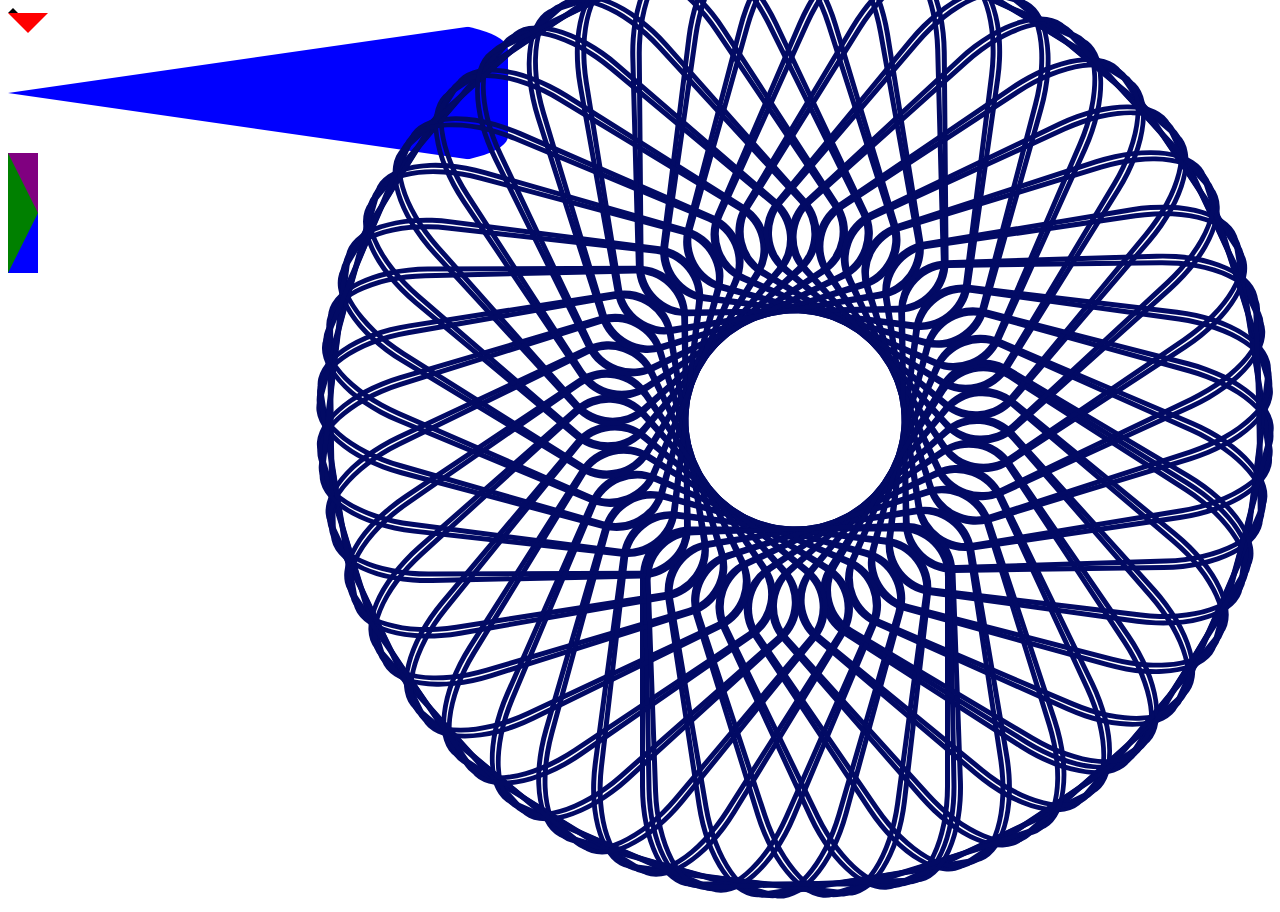
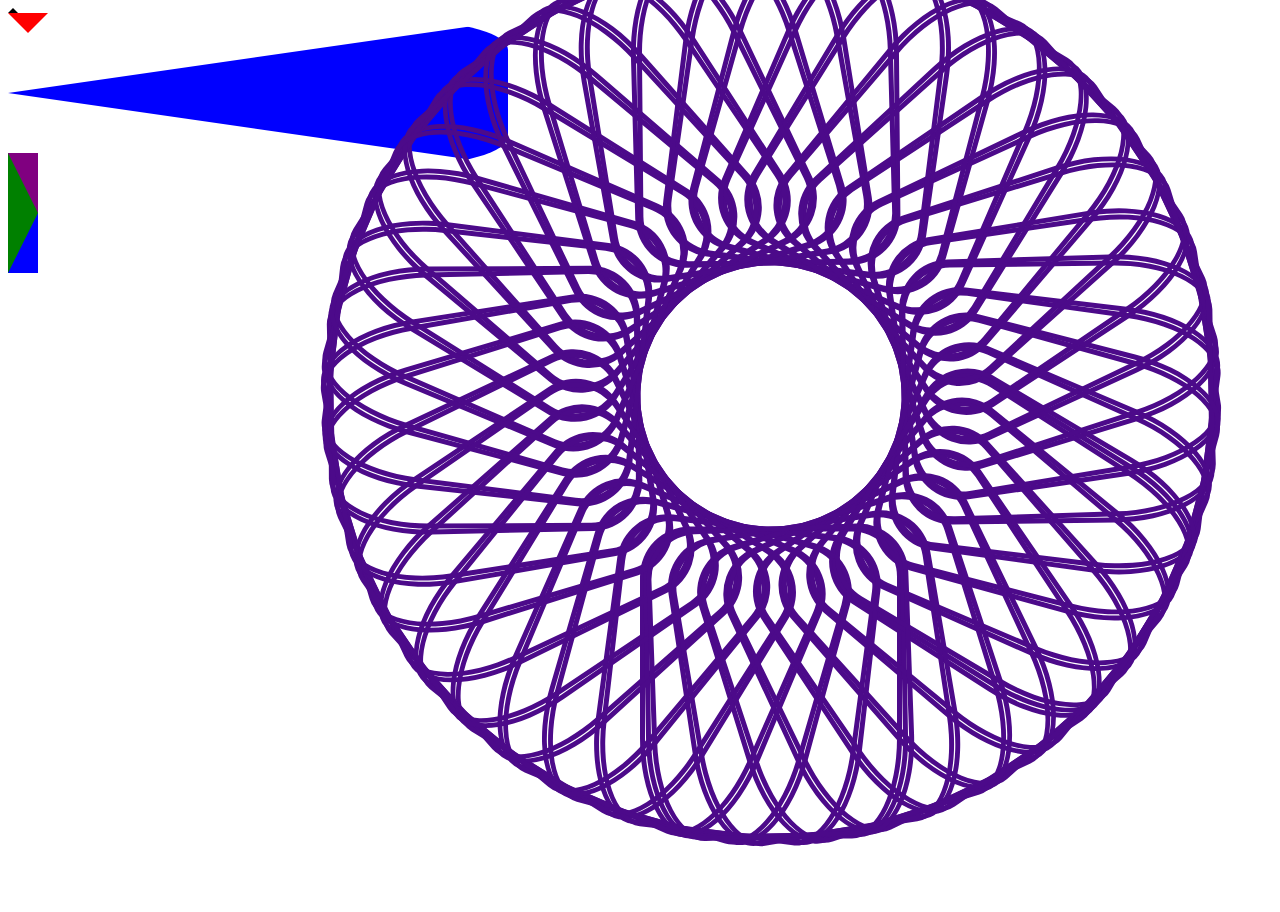
Before and after one commit to risingBirdSong/css_play, a React (Vite) app: page / in a window 1280 px wide. After the commit the page ends 857 px from the top, so only its background shows below. Built offline with nearby package versions, Linux system fonts and the light colour scheme.

Commit message:
save animating padding beautiful!

```diff
--- a/componenents/Flower.tsx
+++ b/componenents/Flower.tsx
@@ -45,7 +45,7 @@ const Flower = () => {
     if (clearTimer) {
       return clearTimeout(timing);
     }
-  }, []);
+  }, [n]);
 
   return (
     <div
--- a/componenents/Pedal.tsx
+++ b/componenents/Pedal.tsx
@@ -18,7 +18,7 @@ const Pedal = (props: PedalProps) => {
     <div
       style={{
         // backgroundColor: `rgb(100, 1, 10)`,
-        padding: "100px",
+        padding: `${props.backAndForth}px`,
         // margin: "80px",
         overflow: "hidden",
         position: "absolute",
```
Also changed, not shown: 2 other files (tests, documents, lock files or other folders).
